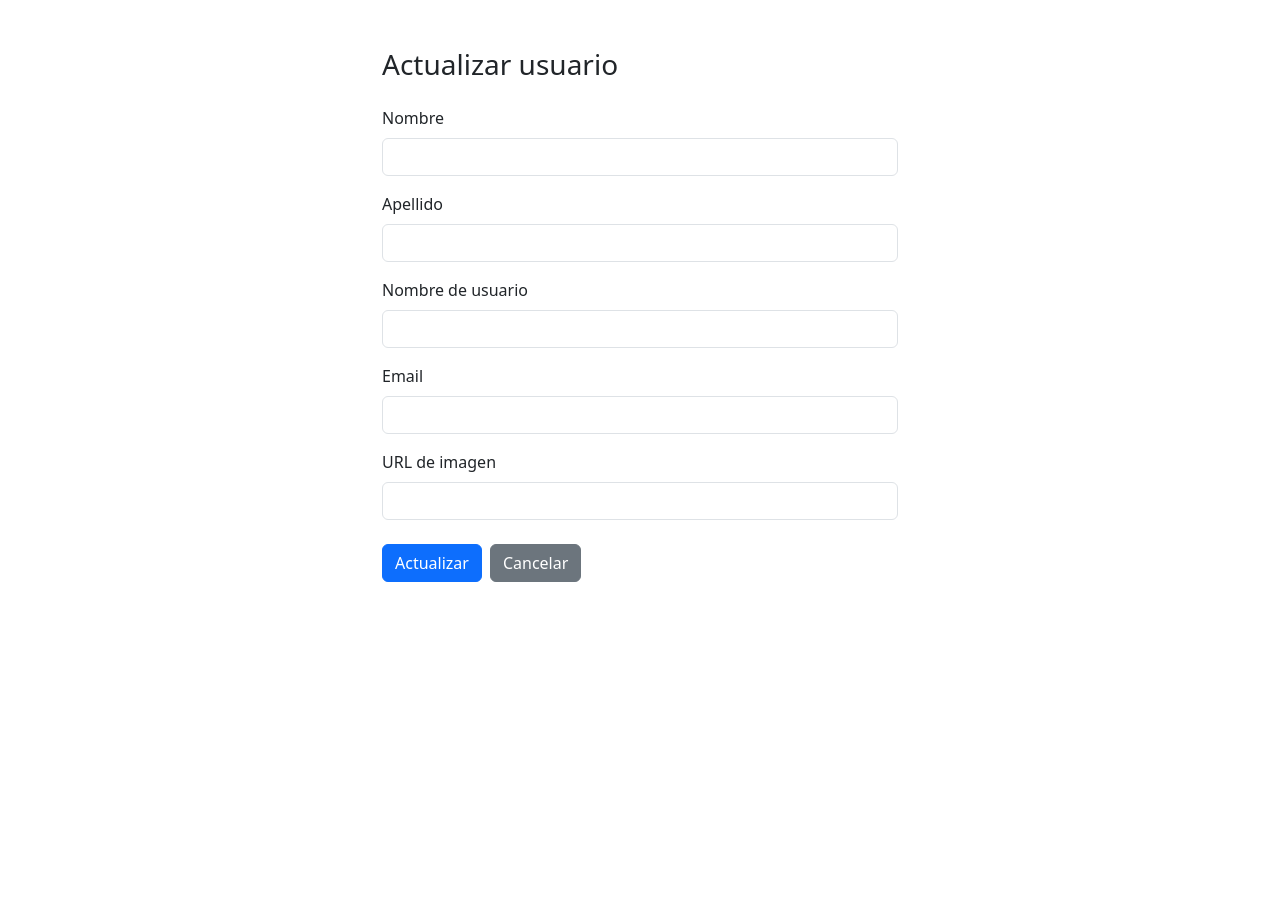
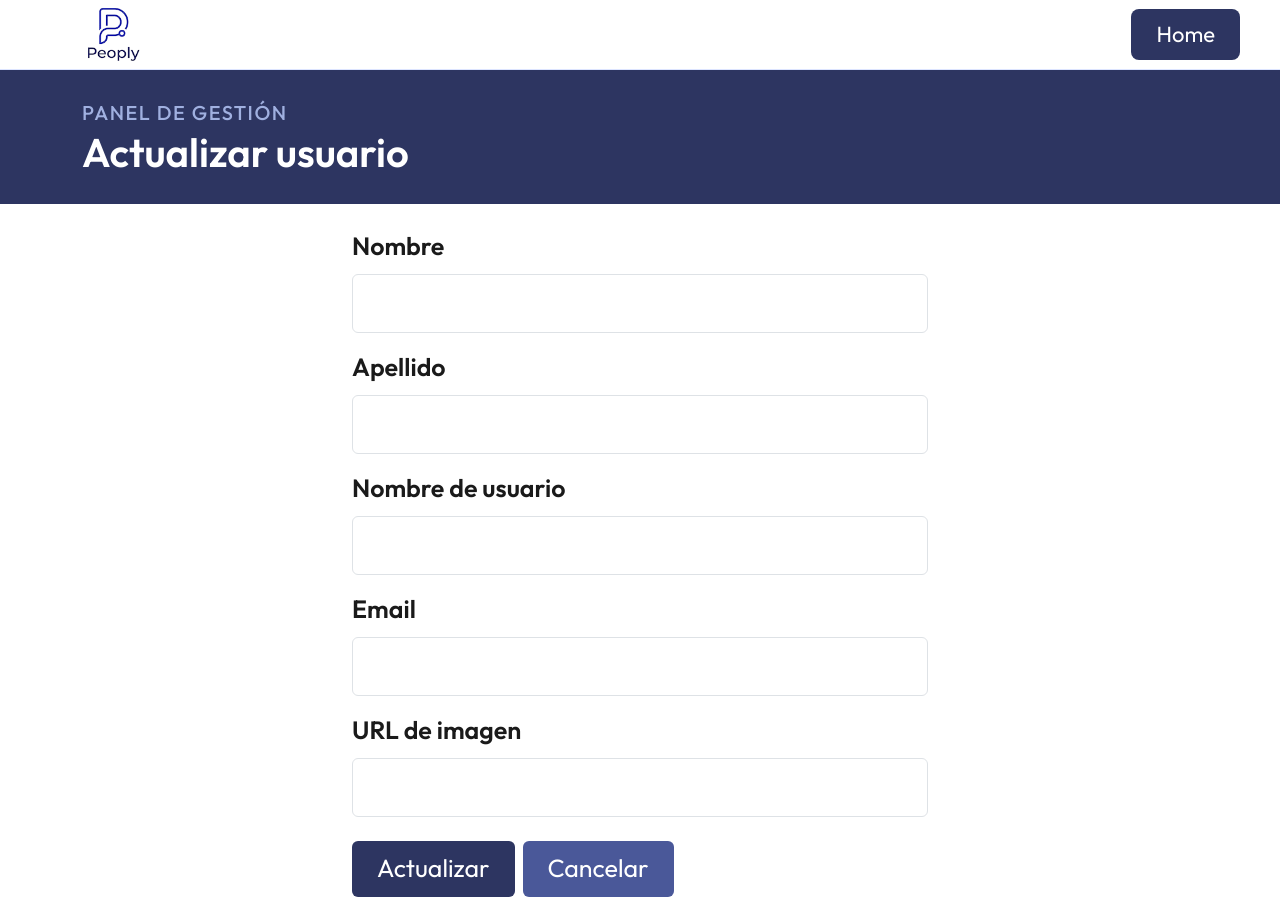
Before and after one commit to dcroz8c-collab/actividad6_api, an Angular app: page /updateuser/1 in a window 1280 px wide. Before the commit the page ends 800 px from the top, so only its background shows below. Built offline with nearby package versions, Linux system fonts and the light colour scheme; no server answers.

Commit message:
estilos actualizados

```diff
--- a/src/app/app.html
+++ b/src/app/app.html
@@ -1 +1,9 @@
-<router-outlet />
+<nav style="background-color: #ffffff; padding: 0 40px; height: 70px; overflow: hidden; border-bottom: 1px solid #dce4ff;" class="d-flex align-items-center justify-content-between">
+  <img src="logo transparente.png" alt="logo" style="height: 80px; width: auto;">
+  <a routerLink="/home" class="btn px-4 py-2"
+     style="background-color: #2d3561; color: white; border-radius: 8px; font-size: 22px; font-weight: 400;">
+    Home
+  </a>
+</nav>
+
+<router-outlet></router-outlet>
--- a/src/app/app.ts
+++ b/src/app/app.ts
@@ -1,9 +1,9 @@
-import { Component, signal } from '@angular/core';
-import { RouterOutlet } from '@angular/router';
+import { Component } from '@angular/core';
+import { RouterOutlet, RouterLink } from '@angular/router';
 
 @Component({
   selector: 'app-root',
-  imports: [RouterOutlet],
+  imports: [RouterOutlet, RouterLink],
   templateUrl: './app.html',
   styleUrl: './app.css'
 })
--- a/src/app/components/user-form/user-form.component.html
+++ b/src/app/components/user-form/user-form.component.html
@@ -1,49 +1,64 @@
-<div class="container mt-5" style="max-width: 540px;">
-  <h3 class="mb-4">{{ isEditMode() ? 'Actualizar usuario' : 'Nuevo usuario' }}</h3>
+<div class="container-fluid px-0">
 
+  <div style="background-color: #2d3561; padding: 28px 40px;">
+    <div class="container">
+      <p class="mb-0" style="color: #a0b0e0; font-size: 20px; letter-spacing: 1.5px; text-transform: uppercase; font-weight: 500;">Panel de gestión</p>
+      <h1 class="mb-0 fw-semibold" style="color: white; font-size: 40px;">
+        {{ isEditMode() ? 'Actualizar usuario' : 'Nuevo usuario' }}
+      </h1>
+    </div>
+  </div>
+
+  <div class="container mt-4" style="max-width: 600px;">
     <form [formGroup]="userForm" (ngSubmit)="onSubmit()">
 
       <div class="mb-3">
-      <label class="form-label">Nombre</label>
-      <input type="text" class="form-control" formControlName="first_name"
+        <label class="form-label fw-semibold" style="font-size: 25px;">Nombre</label>
+        <input type="text" class="form-control" style="font-size: 25px; padding: 10px 20px;" formControlName="first_name"
                [class.is-invalid]="isInvalid('first_name')">
-      <div class="invalid-feedback">El nombre debe tener al menos 2 caracteres.</div>
+        <div class="invalid-feedback" style="font-size: 20px;">El nombre debe tener al menos 2 caracteres.</div>
       </div>
 
       <div class="mb-3">
-      <label class="form-label">Apellido</label>
-      <input type="text" class="form-control" formControlName="last_name"
+        <label class="form-label fw-semibold" style="font-size: 25px;">Apellido</label>
+        <input type="text" class="form-control" style="font-size: 25px; padding: 10px 20px;" formControlName="last_name"
                [class.is-invalid]="isInvalid('last_name')">
-      <div class="invalid-feedback">El apellido debe tener al menos 2 caracteres.</div>
+        <div class="invalid-feedback" style="font-size: 20px;">El apellido debe tener al menos 2 caracteres.</div>
       </div>
 
       <div class="mb-3">
-      <label class="form-label">Nombre de usuario</label>
-      <input type="text" class="form-control" formControlName="username"
+        <label class="form-label fw-semibold" style="font-size: 25px;">Nombre de usuario</label>
+        <input type="text" class="form-control" style="font-size: 25px; padding: 10px 20px;" formControlName="username"
                [class.is-invalid]="isInvalid('username')">
-      <div class="invalid-feedback">El nombre de usuario debe tener al menos 3 caracteres.</div>
+        <div class="invalid-feedback" style="font-size: 20px;">El nombre de usuario debe tener al menos 3 caracteres.</div>
       </div>
 
       <div class="mb-3">
-      <label class="form-label">Email</label>
-      <input type="email" class="form-control" formControlName="email"
+        <label class="form-label fw-semibold" style="font-size: 25px;">Email</label>
+        <input type="email" class="form-control" style="font-size: 25px; padding: 10px 20px;" formControlName="email"
                [class.is-invalid]="isInvalid('email')">
-      <div class="invalid-feedback">Introduce un email válido (ejemplo@dominio.com).</div>
+        <div class="invalid-feedback" style="font-size: 20px;">Introduce un email válido (ejemplo@dominio.com).</div>
       </div>
 
       <div class="mb-4">
-      <label class="form-label">URL de imagen</label>
-      <input type="url" class="form-control" formControlName="image"
+        <label class="form-label fw-semibold" style="font-size: 25px;">URL de imagen</label>
+        <input type="url" class="form-control" style="font-size: 25px; padding: 10px 20px;" formControlName="image"
                [class.is-invalid]="isInvalid('image')">
-      <div class="invalid-feedback">Introduce una URL válida (debe empezar por http:// o https://).</div>
+        <div class="invalid-feedback" style="font-size: 20px;">Introduce una URL válida (debe empezar por http:// o https://).</div>
       </div>
 
       <div class="d-flex gap-2">
-      <button type="submit" class="btn btn-primary">
+        <button type="submit" class="btn px-4 py-2"
+                style="background-color: #2d3561; color: white; font-size: 25px; border-radius: 6px;">
           {{ isEditMode() ? 'Actualizar' : 'Guardar' }}
         </button>
-      <a routerLink="/home" class="btn btn-secondary">Cancelar</a>
+        <a routerLink="/home" class="btn px-4 py-2"
+           style="background-color: #4a5899; color: white; font-size: 25px; border-radius: 6px;">
+          Cancelar
+        </a>
       </div>
 
     </form>
   </div>
+
+</div>
--- a/src/app/components/user-list/user-list.component.html
+++ b/src/app/components/user-list/user-list.component.html
@@ -1,30 +1,53 @@
-<div class="container mt-4">
-  <div class="d-flex justify-content-between align-items-center mb-4">
-    <h2 class="mb-0">Usuarios</h2>
-    <a routerLink="/nuevo-usuario" class="btn btn-primary btn-sm">+ Nuevo usuario</a>
+<div class="container-fluid px-0">
+
+  <div style="background-color: #2d3561; padding: 28px 40px;">
+    <div class="container d-flex justify-content-between align-items-center">
+      <div>
+        <p class="mb-0" style="color: #a0b0e0; font-size: 20px; letter-spacing: 1.5px; text-transform: uppercase; font-weight: 500;">Panel de gestión</p>
+        <h1 class="mb-0 fw-semibold" style="color: white; font-size: 40px;">Usuarios</h1>
+      </div>
+      <a routerLink="/nuevo-usuario" class="btn px-4 py-2"
+         style="background-color: transparent; color: white; border: 2px solid white; border-radius: 8px; font-size: 22px; font-weight: 600;">
+        + Nuevo usuario
+      </a>
+    </div>
   </div>
 
-  <div class="row">
+  <div class="container mt-4">
+    <div class="row g-3">
       @for (user of usersList(); track user._id) {
-      <div class="col-12 col-md-4 col-lg-3 mb-4">
-        <div class="card h-100 shadow-sm">
+        <div class="col-12 col-md-4 col-lg-3">
+          <div class="card border-0 h-100" style="border-radius: 14px; overflow: hidden; background: white; box-shadow: 0 2px 8px rgba(0,0,0,0.07);">
             <img [src]="user.image" class="card-img-top" [alt]="user.first_name"
                  style="height: 200px; object-fit: cover;">
-          <div class="card-body text-center">
-            <h6 class="card-title mb-1">{{ user.first_name }} {{ user.last_name }}</h6>
-            <p class="small text-muted mb-3">{{ user.email }}</p>
-            <div class="d-flex gap-1 justify-content-center flex-wrap">
-              <a [routerLink]="['/usuario', user._id]" class="btn btn-info btn-sm text-white">Ver detalle</a>
-              <a [routerLink]="['/updateuser', user._id]" class="btn btn-warning btn-sm">Actualizar</a>
-              <button (click)="deleteUser(user)" class="btn btn-danger btn-sm">Borrar</button>
+            <div class="card-body text-center px-3 py-3">
+              <h6 class="mb-1 fw-bold" style="font-size: 30px;">
+                {{ user.first_name }} {{ user.last_name }}
+              </h6>
+              <p class="mb-3" style="font-size: 15px; color: #888;">{{ user.email }}</p>
+              <div class="d-flex gap-1 justify-content-center">
+                <a [routerLink]="['/usuario', user._id]" class="btn btn-sm px-3 py-2"
+                   style="background-color: #2d3561; color: white; font-size: 14px; border-radius: 6px;">
+                  Ver detalle
+                </a>
+                <a [routerLink]="['/updateuser', user._id]" class="btn btn-sm px-3 py-2"
+                   style="background-color: #4a5899; color: white; font-size: 14px; border-radius: 6px;">
+                  Editar
+                </a>
+                <button (click)="deleteUser(user)" class="btn btn-sm px-3 py-2"
+                        style="background-color: #e63946; color: white; font-size: 14px; border-radius: 6px;">
+                  Borrar
+                </button>
               </div>
             </div>
           </div>
         </div>
       } @empty {
         <div class="col-12 text-center mt-5">
-        <p class="text-muted">Cargando usuarios...</p>
+          <p style="color: #999; font-size: 16px;">Cargando usuarios...</p>
         </div>
       }
     </div>
   </div>
+
+</div>
--- a/src/app/components/user-view/user-view.component.html
+++ b/src/app/components/user-view/user-view.component.html
@@ -1,23 +1,47 @@
-<div class="container mt-5">
-  @if (user()) {
-    <div class="card shadow" style="max-width: 480px; margin: 0 auto;">
-      <img [src]="user()!.image" class="card-img-top" [alt]="user()!.first_name"
-           style="height: 260px; object-fit: cover;">
-      <div class="card-body text-center">
-        <h4 class="mb-1">{{ user()!.first_name }} {{ user()!.last_name }}</h4>
-        <p class="text-info fw-bold mb-1">@{{ user()!.username }}</p>
-        <p class="text-muted small mb-3">{{ user()!.email }}</p>
+<div class="container-fluid px-0">
 
-        <div class="d-flex gap-2 justify-content-center flex-wrap">
-          <a routerLink="/home" class="btn btn-secondary btn-sm">Volver</a>
-          <a [routerLink]="['/updateuser', user()!._id]" class="btn btn-warning btn-sm">Actualizar</a>
-          <button (click)="deleteUser()" class="btn btn-danger btn-sm">Eliminar</button>
+  <div style="background-color: #2d3561; padding: 28px 40px;">
+    <div class="container">
+      <p class="mb-0" style="color: #a0b0e0; font-size: 20px; letter-spacing: 1.5px; text-transform: uppercase; font-weight: 500;">Detalle de usuario</p>
+      @if (user()) {
+        <h1 class="mb-0 fw-semibold" style="color: white; font-size: 40px;">
+          {{ user()!.first_name }} {{ user()!.last_name }}
+        </h1>
+      }
+    </div>
+  </div>
+
+  <div class="container mt-4">
+    @if (user()) {
+      <div class="card border-0" style="max-width: 480px; border-radius: 20px; overflow: hidden; background: white; box-shadow: 0 2px 8px rgba(0,0,0,0.07);">
+        <img [src]="user()!.image" class="card-img-top" [alt]="user()!.first_name"
+             style="height: 280px; object-fit: cover;">
+        <div class="card-body px-4 py-4">
+          <p class="mb-1" style="color: #a0b0e0; font-size: 20px; letter-spacing: 1.5px; text-transform: uppercase; font-weight: 500;">NOMBRE DE USUARIO</p>
+          <p class="fw-semibold mb-3" style="font-size: 22px;">{{ user()!.username }}</p>
+
+          <p class="mb-1" style="color: #a0b0e0; font-size: 20px; letter-spacing: 1.5px; text-transform: uppercase; font-weight: 500;">EMAIL</p>
+          <p class="fw-semibold mb-4" style="font-size: 22px;">{{ user()!.email }}</p>
+
+          <div class="d-flex gap-2">
+            <a routerLink="/home" class="btn btn-sm px-3 py-2"
+               style="background-color: #2d3561; color: white; font-size: 20px; border-radius: 6px;">
+              Volver
+            </a>
+            <a [routerLink]="['/updateuser', user()!._id]" class="btn btn-sm px-3 py-2"
+               style="background-color: #4a5899; color: white; font-size: 20px; border-radius: 6px;">
+              Editar
+            </a>
+            <button (click)="deleteUser()" class="btn btn-sm px-3 py-2"
+                    style="background-color: #e63946; color: white; font-size: 20px; border-radius: 6px;">
+              Eliminar
+            </button>
+          </div>
         </div>
       </div>
-    </div>
-  } @else {
-    <div class="text-center mt-5">
-      <p class="text-muted">Cargando datos del usuario...</p>
-    </div>
-  }
+    } @else {
+      <p style="color: #999; font-size: 16px;">Cargando datos del usuario...</p>
+    }
+  </div>
+
 </div>
--- a/src/styles.css
+++ b/src/styles.css
@@ -1 +1,7 @@
-/* You can add global styles to this file, and also import other style files */
+@import url('https://fonts.googleapis.com/css2?family=Outfit:wght@400;500;600;700&display=swap');
+
+body {
+  font-family: 'Outfit', sans-serif;
+  background-color: #ffffff;
+  color: #1a1a1a;
+}
```
Also changed, not shown: public/logo transparente.png (added), public/logo.png (added). Lines whose indentation alone changed are shown as unchanged.
